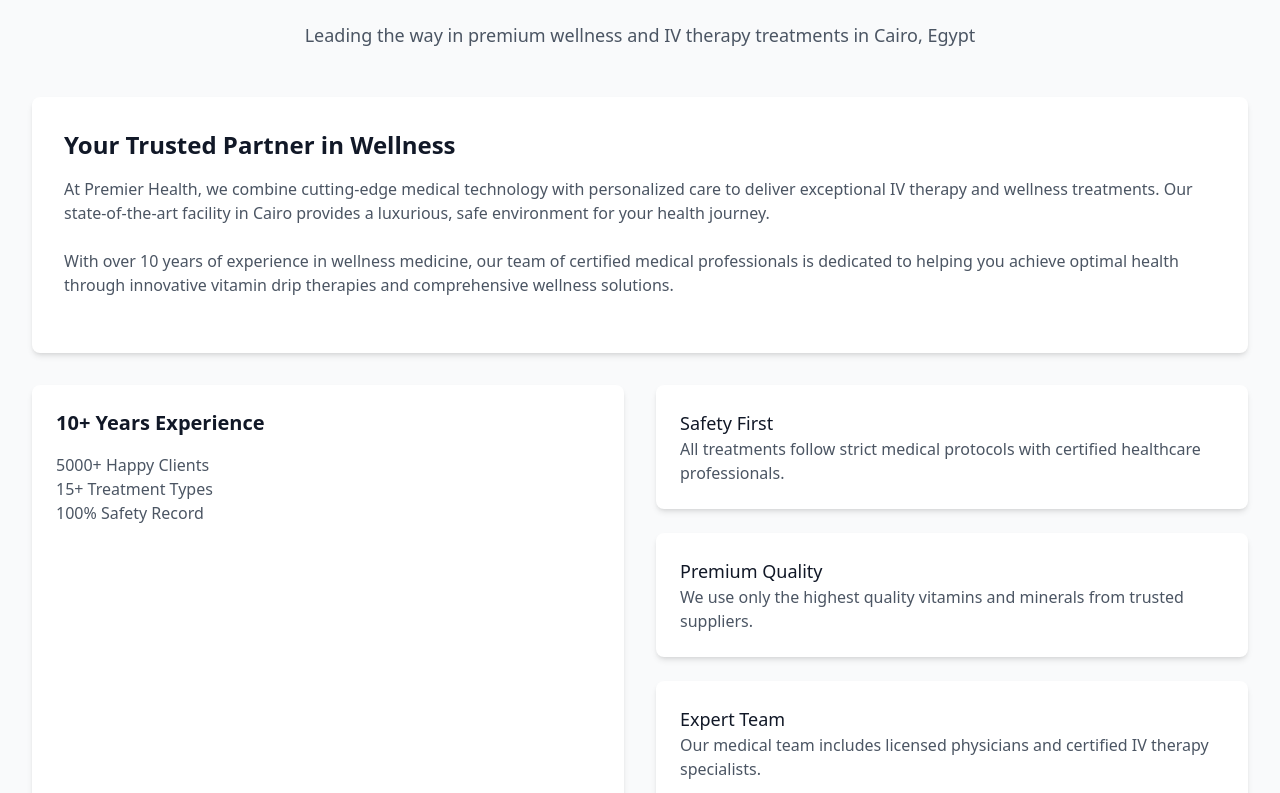
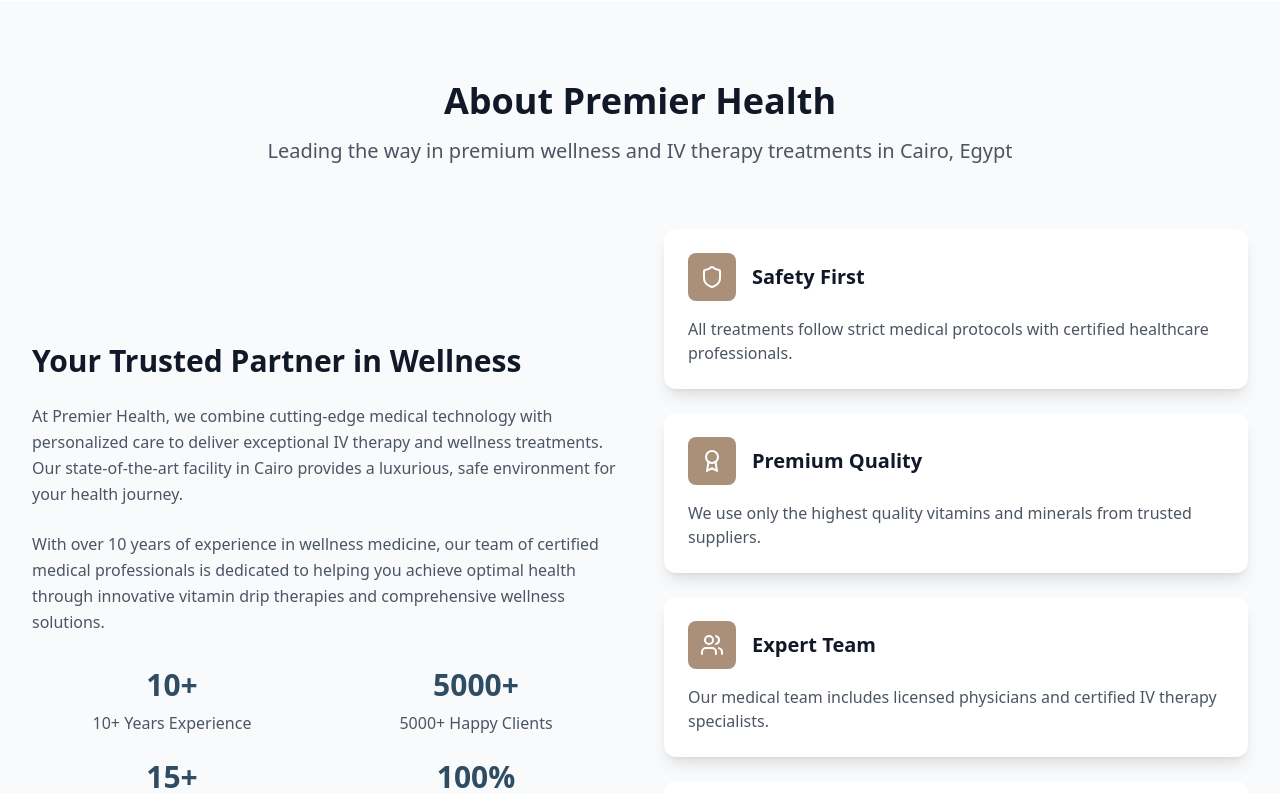
Before and after one commit to netera-michael/premierhealth, a React (Vite) app: page /about in a window 1280 px wide. Shown: the part 227-1020 px from the top of the page. Built offline with nearby package versions, Linux system fonts and the light colour scheme.

Commit message:
Refactor About page to use styled component with correct icon colors

```diff
--- a/src/components/About.tsx
+++ b/src/components/About.tsx
@@ -6,10 +6,10 @@ const About = () => {
   const { t } = useTranslation();
 
   const features = [
-    { icon: Shield, key: 'safetyFirst', bgColor: 'bg-primary-100', iconColor: 'text-primary-600' },
-    { icon: Award, key: 'premiumQuality', bgColor: 'bg-secondary-100', iconColor: 'text-secondary-600' },
-    { icon: Users, key: 'expertTeam', bgColor: 'bg-primary-100', iconColor: 'text-primary-600' },
-    { icon: Heart, key: 'personalizedCare', bgColor: 'bg-secondary-100', iconColor: 'text-secondary-600' }
+    { icon: Shield, key: 'safetyFirst', bgColor: 'bg-secondary-500', iconColor: 'text-white' },
+    { icon: Award, key: 'premiumQuality', bgColor: 'bg-secondary-500', iconColor: 'text-white' },
+    { icon: Users, key: 'expertTeam', bgColor: 'bg-secondary-500', iconColor: 'text-white' },
+    { icon: Heart, key: 'personalizedCare', bgColor: 'bg-secondary-500', iconColor: 'text-white' }
   ];
 
   return (
--- a/src/pages/About.tsx
+++ b/src/pages/About.tsx
@@ -1,53 +1,10 @@
 import React from 'react';
-import { useTranslation } from 'react-i18next';
+import AboutComponent from '../components/About';
 
 const About: React.FC = () => {
-  const { t } = useTranslation();
-
   return (
-    <div className="min-h-screen bg-gray-50 py-12">
-      <div className="max-w-7xl mx-auto px-4 sm:px-6 lg:px-8">
-        <div className="text-center mb-12">
-          <h1 className="text-3xl font-bold text-gray-900 mb-4">{t('about.title')}</h1>
-          <p className="text-lg text-gray-600 max-w-3xl mx-auto">
-            {t('about.description')}
-          </p>
-        </div>
-
-        <div className="bg-white rounded-lg shadow-md p-8 mb-8">
-          <h2 className="text-2xl font-semibold text-gray-900 mb-4">{t('about.heading')}</h2>
-          <p className="text-gray-600 mb-6">{t('about.paragraph1')}</p>
-          <p className="text-gray-600 mb-6">{t('about.paragraph2')}</p>
-        </div>
-
-        <div className="grid grid-cols-1 md:grid-cols-2 gap-8 mb-8">
-          <div className="bg-white rounded-lg shadow-md p-6">
-            <h3 className="text-xl font-semibold text-gray-900 mb-4">{t('about.stats.experience')}</h3>
-            <p className="text-gray-600">{t('about.stats.clients')}</p>
-            <p className="text-gray-600">{t('about.stats.treatments')}</p>
-            <p className="text-gray-600">{t('about.stats.safety')}</p>
-          </div>
-
-          <div className="space-y-6">
-            <div className="bg-white rounded-lg shadow-md p-6">
-              <h3 className="text-lg font-medium text-gray-900">{t('about.features.safetyFirst.title')}</h3>
-              <p className="text-gray-600">{t('about.features.safetyFirst.description')}</p>
-            </div>
-            <div className="bg-white rounded-lg shadow-md p-6">
-              <h3 className="text-lg font-medium text-gray-900">{t('about.features.premiumQuality.title')}</h3>
-              <p className="text-gray-600">{t('about.features.premiumQuality.description')}</p>
-            </div>
-            <div className="bg-white rounded-lg shadow-md p-6">
-              <h3 className="text-lg font-medium text-gray-900">{t('about.features.expertTeam.title')}</h3>
-              <p className="text-gray-600">{t('about.features.expertTeam.description')}</p>
-            </div>
-            <div className="bg-white rounded-lg shadow-md p-6">
-              <h3 className="text-lg font-medium text-gray-900">{t('about.features.personalizedCare.title')}</h3>
-              <p className="text-gray-600">{t('about.features.personalizedCare.description')}</p>
-            </div>
-          </div>
-        </div>
-      </div>
+    <div className="pt-20">
+      <AboutComponent />
     </div>
   );
 };
```
